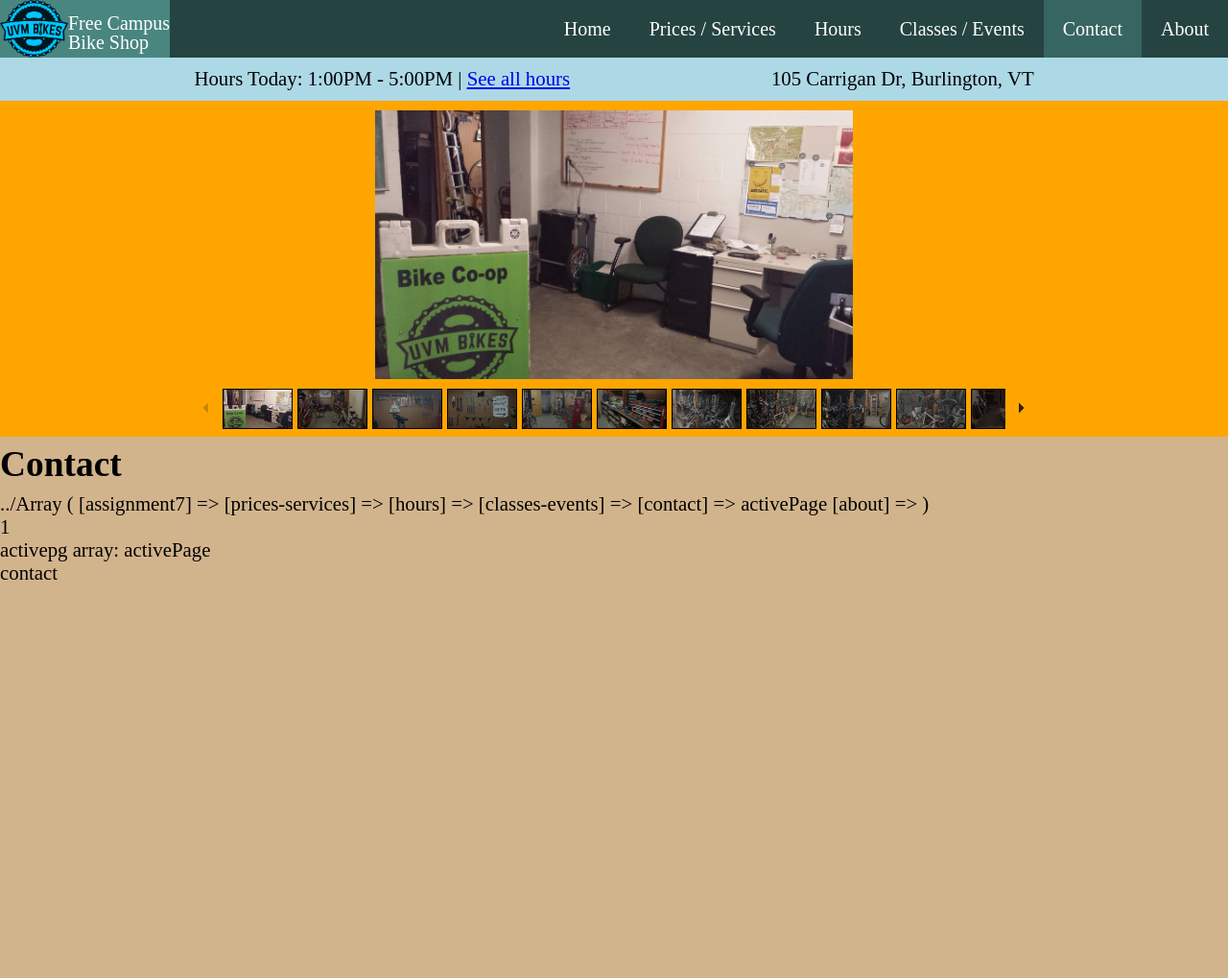
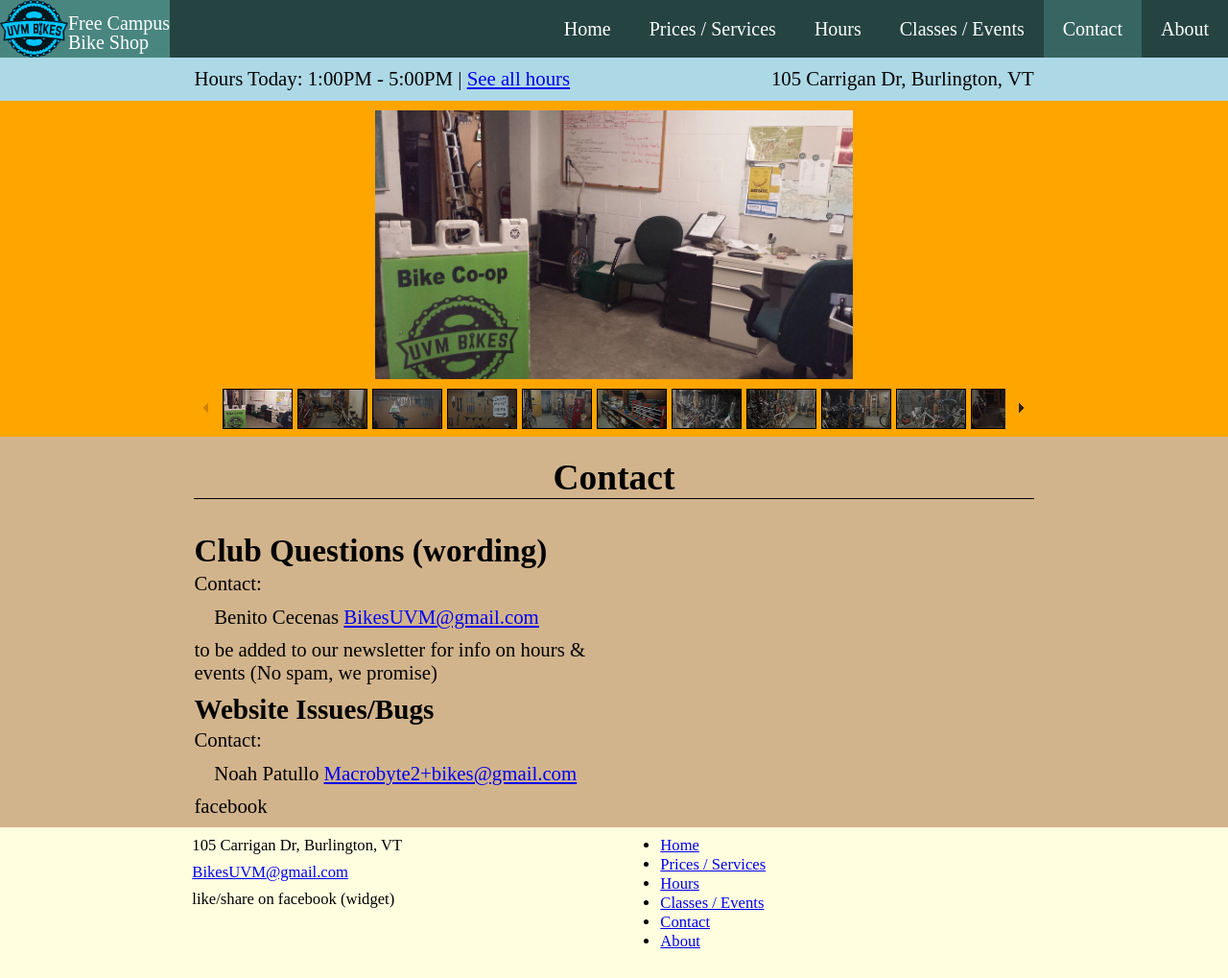
Before and after one commit to SleekPanther/uvmbikes, a PHP site: page /contact/index.php in a window 1280 px wide. Shown: the whole page at 96% size. Before the commit the page ends 604 px from the top, so only its background shows below. Run offline with PHP 8.4, Linux system fonts and the light colour scheme; style sheets or scripts are compiled from the project's sources.

Commit message:
contact start

```diff
--- a/classes-events/index.php
+++ b/classes-events/index.php
@@ -7,6 +7,7 @@
         <div class="colContainer">
             <div class="twoCol">
                 <article>
+                    <h2>Learn About Bikes</h2>
                     <p>Stay up to date with out most current developments on our <a href="https://www.facebook.com/UVMBIKES">facebook page</a></p>
                     <p>Get your hands dirty and learn how to fix your own bike.</p>
                     <p>From Time to time we offer FREE introductory bicycle maintenance workshops for UVM Community members.</p>
--- a/contact/index.php
+++ b/contact/index.php
@@ -1,10 +1,35 @@
-<?php include("../non-pages/php-include/top.php");  ?>
+<?php include("../non-pages/php-include/top.php"); ?>
+<main>
+    <div class="widthContainer">
+        <article><h1 class="cent"><?php echo $navTitle; ?></h1></article>
+    </div>
+    <div class="widthContainer">
+        <div class="colContainer">
+            <div class="twoCol">
+                <article>
+                    <h2>Club Questions (wording)</h2>
+                    <p>Contact:</p>
+                        <p class="contactLink">Benito Cecenas <a href="mailto:bikesuvm@gmail.com">BikesUVM@gmail.com</a></p>
+                        <p> to be added to our newsletter for info on hours & events (No spam, we promise)</p>
+                    <h3>Website Issues/Bugs</h3>
+                    <p>Contact:</p>
+                        <p class="contactLink">Noah Patullo <a href="mailto:macrobyte2+bikes@gmail.com">Macrobyte2+bikes@gmail.com</a></p>
 
-        <h1><?php echo $navTitle; ?></h1>
-        <?php echo $upFolderPlaceholder;
-        echo "<br>". print_r($activePageArray);
-       echo "<br>activepg array:   ". $activePageArray[$containing_folder];
-       echo "<br>".$containing_folder;
-            ?>
-    </body>
+                    <div>
+                        facebook
+                    </div>
+                </article>
+            </div>
+            <div class="twoCol">
+                <article>
+                    <h2></h2>
+
+                </article>
+            </div>
+        </div>
+    </div>
+</main>
+
+<?php include($upFolderPlaceholder . "non-pages/php-include/footer.php"); ?>
+</body>
 </html>
--- /dev/null
+++ b/non-pages/css/print.less
@@ -0,0 +1,3 @@
+/* print styles mostly duplicate the look of the site & remove some stuff that shouldn't be printed
+
+*/
--- a/non-pages/css/style.css
+++ b/non-pages/css/style.css
@@ -1,6 +1,9 @@
 .thinBlackBorderAll {
   /*border for boxes, 4 sides */
   border: 1px solid black;
+}
+.smallLeftIndent {
+  text-indent: 1em;
 }
 /*------------------------- general syles & global positioning ---------------------- */
 body {
@@ -21,7 +24,7 @@ body {
 }
 h1 {
   font-size: 1.8em;
-  margin: .2em 0;
+  margin: .3em 0 .1em 0;
   /* remove default margin for heading & make it much smaller */
   /*classes to easily add bold or italic */
   font-weight: bold;
@@ -29,7 +32,7 @@ h1 {
 }
 h2 {
   font-size: 1.6em;
-  margin: .2em 0;
+  margin: .3em 0 .1em 0;
   /* remove default margin for heading & make it much smaller */
   /*classes to easily add bold or italic */
   font-weight: bold;
@@ -37,7 +40,7 @@ h2 {
 }
 h3 {
   font-size: 1.4em;
-  margin: .2em 0;
+  margin: .3em 0 .1em 0;
   /* remove default margin for heading & make it much smaller */
   /*classes to easily add bold or italic */
   font-weight: bold;
@@ -45,7 +48,7 @@ h3 {
 }
 h4 {
   font-size: 1.2em;
-  margin: .2em 0;
+  margin: .3em 0 .1em 0;
   /* remove default margin for heading & make it much smaller */
   /*classes to easily add bold or italic */
   font-weight: bold;
@@ -53,7 +56,7 @@ h4 {
 }
 h5 {
   font-size: 1em;
-  margin: .2em 0;
+  margin: .3em 0 .1em 0;
   /* remove default margin for heading & make it much smaller */
   /*classes to easily add bold or italic */
   font-weight: bold;
@@ -61,7 +64,7 @@ h5 {
 }
 h6 {
   font-size: 0.8em;
-  margin: .2em 0;
+  margin: .3em 0 .1em 0;
   /* remove default margin for heading & make it much smaller */
   /*classes to easily add bold or italic */
   font-weight: bold;
@@ -237,5 +240,10 @@ th {
   text-align: center;
 }
 /* -------------------------------- end Hours --------------------------------------*/
-/*-------------------------------Home page ----------------------------------------*/
-/*----------------------------------END Home page -------------------------------------*/
+/*-------------------------------Contact page ----------------------------------------*/
+.contactLink {
+  text-indent: 1em;
+}
+/*----------------------------------END contact page -------------------------------------*/
+/*-------------------------------Contact page ----------------------------------------*/
+/*----------------------------------END contact page -------------------------------------*/
--- a/non-pages/css/style.less
+++ b/non-pages/css/style.less
@@ -8,6 +8,9 @@
 @thinBlackBorder: 1px solid black;;
 .thinBlackBorderAll{    /*border for boxes, 4 sides */
     border: @thinBlackBorder;
+}
+.smallLeftIndent{
+    text-indent: 1em;
 }
 
 /*------------------------- general syles & global positioning ---------------------- */
@@ -32,7 +35,7 @@ body {
 {
     h@{i} {
         font-size: (1.8em - (@i - 1) * 0.2);
-        margin: .2em 0;         /* remove default margin for heading & make it much smaller */
+        margin: .3em 0 .1em 0;         /* remove default margin for heading & make it much smaller */
         .b;     /* make sure all heading are bold, if the browser doesn't do so automatically */
     }
     .headers-generator(@n; (@i + 1));
@@ -206,6 +209,11 @@ th{
 }
 /* -------------------------------- end Hours --------------------------------------*/
 
-/*-------------------------------Home page ----------------------------------------*/
+/*-------------------------------Contact page ----------------------------------------*/
+.contactLink{
+    .smallLeftIndent;
+}
+/*----------------------------------END contact page -------------------------------------*/
+/*-------------------------------Contact page ----------------------------------------*/
 
-/*----------------------------------END Home page -------------------------------------*/
+/*----------------------------------END contact page -------------------------------------*/
--- a/non-pages/php-include/top.php
+++ b/non-pages/php-include/top.php
@@ -97,6 +97,7 @@
     <meta name="viewport" content="width=device-width, initial-scale=1.0"><!-- for mobile friendly -->
     <link href='<?php echo $upFolderPlaceholder ?>non-pages/css/menu.css' rel='stylesheet' type='text/css' media='screen' />
     <link href='<?php echo $upFolderPlaceholder ?>non-pages/css/style.css' rel='stylesheet' type='text/css' media='screen' />
+    <link href='<?php echo $upFolderPlaceholder ?>non-pages/css/print.css' rel='stylesheet' type='text/css' media='print' />
 
     <script src="https://ajax.googleapis.com/ajax/libs/jquery/1/jquery.js"></script> <!-- link galleria script. Doesn't work without jQuery. -->
     <script src="<?php echo $upFolderPlaceholder ?>non-pages/galleria/galleria-1.4.2.min.js"></script>    <!-- these 2 scripts go before the galleria div & actually running goes AFTER -->
```
Also changed, not shown: contact/1/index.php (deleted, +0 -13 lines). Lines whose indentation alone changed are shown as unchanged.
